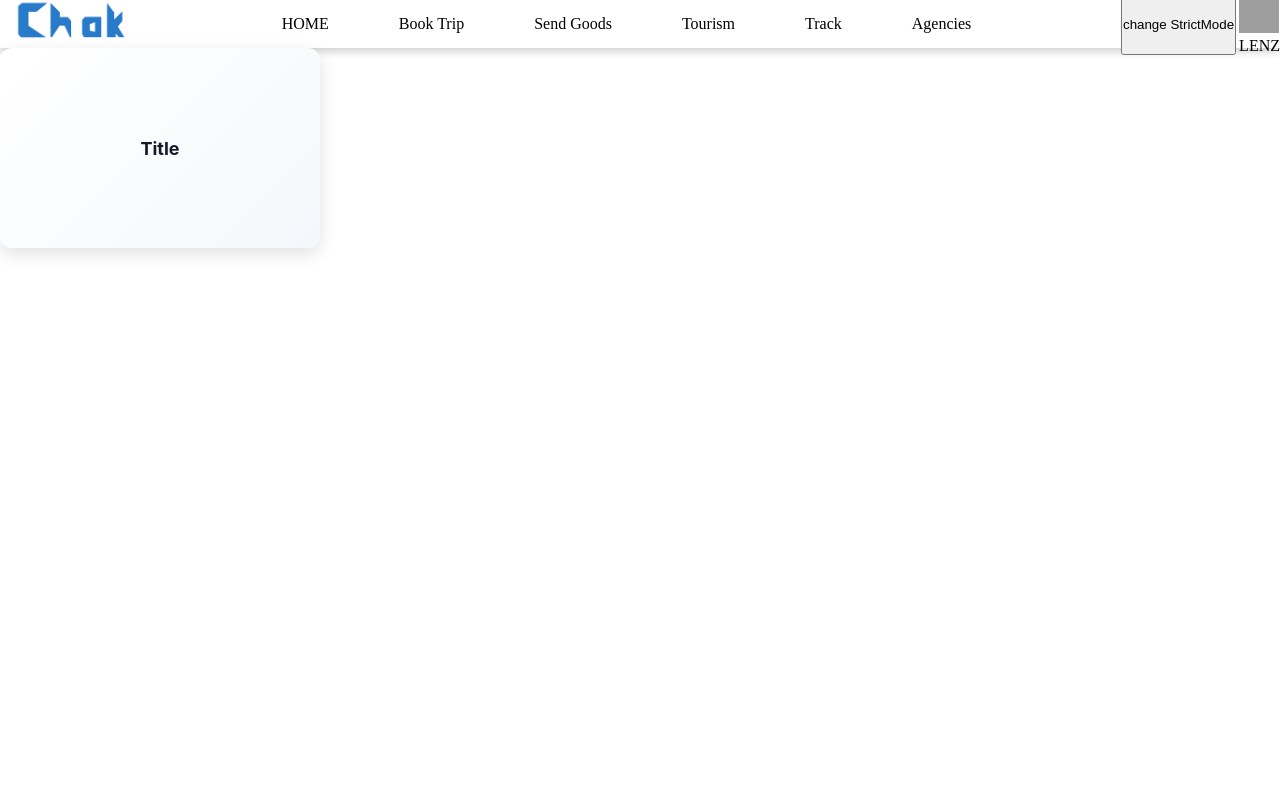
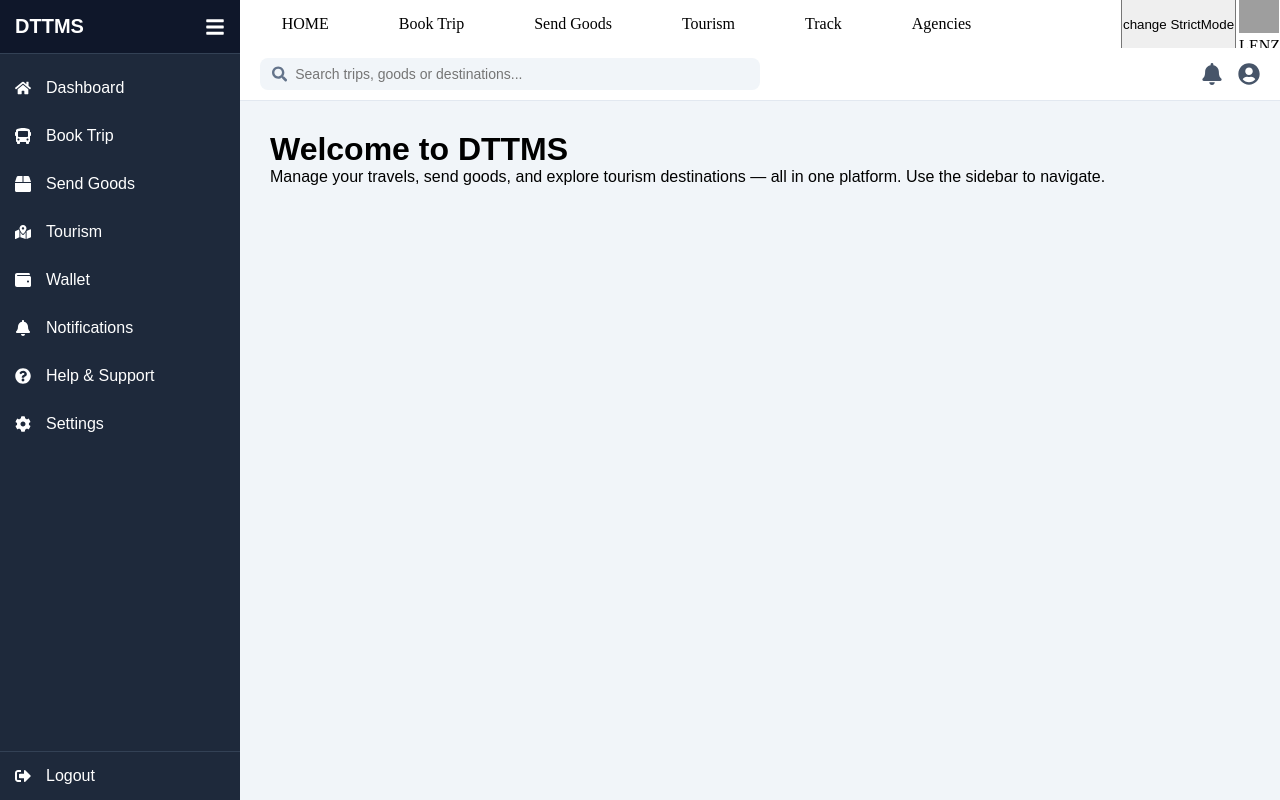
Before and after one commit to Godwill993/chak-travelling, a React (Vite) app: page / in a window 1280 px wide. Shown: the top 800 px of the page. Built offline with nearby package versions, Linux system fonts and the light colour scheme; grey boxes are pictures that could not be loaded.

Commit message:
side bar added

```diff
--- a/package.json
+++ b/package.json
@@ -11,7 +11,8 @@
   },
   "dependencies": {
     "react": "^19.1.1",
-    "react-dom": "^19.1.1"
+    "react-dom": "^19.1.1",
+    "react-icons": "^5.5.0"
   },
   "devDependencies": {
     "@eslint/js": "^9.33.0",
--- a/src/main.jsx
+++ b/src/main.jsx
@@ -3,11 +3,13 @@ import { createRoot } from 'react-dom/client'
 import './index.css'
 import Nav from './Nav.jsx'
 import FLIP from './FLIP.jsx'
+import DTTMSDashboard from './sidebar.jsx'
 
 
 createRoot(document.getElementById('root')).render(
   <StrictMode>
     <Nav/>
+<DTTMSDashboard/>
 
     <FLIP></FLIP>
 
--- /dev/null
+++ b/src/sidebar.jsx
@@ -0,0 +1,169 @@
+import React, { useState } from "react";
+import { FaBars, FaBus, FaBox, FaMapMarkedAlt, FaWallet, FaBell, FaCog, FaSignOutAlt, FaQuestionCircle, FaHome, FaSearch, FaUserCircle } from "react-icons/fa";
+
+export default function DTTMSDashboard() {
+  const [isCollapsed, setIsCollapsed] = useState(false);
+
+  const toggleSidebar = () => setIsCollapsed(!isCollapsed);
+
+  return (
+    <div style={styles.container}>
+      {/* === SIDEBAR === */}
+      <div style={{ ...styles.sidebar, width: isCollapsed ? "70px" : "240px" }}>
+        <div style={styles.sidebarHeader}>
+          {!isCollapsed && <h2 style={styles.logo}>DTTMS</h2>}
+          <FaBars style={styles.toggleBtn} onClick={toggleSidebar} />
+        </div>
+
+        <ul style={styles.menu}>
+          <li style={styles.menuItem}><FaHome /> {!isCollapsed && <span>Dashboard</span>}</li>
+          <li style={styles.menuItem}><FaBus /> {!isCollapsed && <span>Book Trip</span>}</li>
+          <li style={styles.menuItem}><FaBox /> {!isCollapsed && <span>Send Goods</span>}</li>
+          <li style={styles.menuItem}><FaMapMarkedAlt /> {!isCollapsed && <span>Tourism</span>}</li>
+          <li style={styles.menuItem}><FaWallet /> {!isCollapsed && <span>Wallet</span>}</li>
+          <li style={styles.menuItem}><FaBell /> {!isCollapsed && <span>Notifications</span>}</li>
+          <li style={styles.menuItem}><FaQuestionCircle /> {!isCollapsed && <span>Help & Support</span>}</li>
+          <li style={styles.menuItem}><FaCog /> {!isCollapsed && <span>Settings</span>}</li>
+        </ul>
+
+        <div style={styles.logout}>
+          <FaSignOutAlt /> {!isCollapsed && <span>Logout</span>}
+        </div>
+      </div>
+
+      {/* === MAIN AREA === */}
+      <div style={{ ...styles.mainContent, marginLeft: isCollapsed ? "70px" : "240px" }}>
+        {/* === NAVBAR === */}
+        <div style={styles.navbar}>
+          <div style={styles.searchBar}>
+            <FaSearch style={{ marginRight: 8, color: "#64748b" }} />
+            <input
+              type="text"
+              placeholder="Search trips, goods or destinations..."
+              style={styles.searchInput}
+            />
+          </div>
+          <div style={styles.navRight}>
+            <FaBell style={styles.navIcon} />
+            <FaUserCircle style={styles.navIcon} />
+          </div>
+        </div>
+
+        {/* === DASHBOARD CONTENT === */}
+        <div style={styles.dashboard}>
+          <h1>Welcome to DTTMS</h1>
+          <p>
+            Manage your travels, send goods, and explore tourism destinations —
+            all in one platform. Use the sidebar to navigate.
+          </p>
+        </div>
+      </div>
+    </div>
+  );
+}
+
+/* === INLINE CSS STYLES === */
+const styles = {
+  container: {
+    display: "flex",
+    fontFamily: "Arial, sans-serif",
+    backgroundColor: "#f8fafc",
+    height: "100vh",
+    margin: 0,
+  },
+  sidebar: {
+    backgroundColor: "#1e293b",
+    color: "white",
+    height: "100vh",
+    display: "flex",
+    flexDirection: "column",
+    position: "fixed",
+    left: 0,
+    top: 0,
+    transition: "width 0.3s ease",
+    overflow: "hidden",
+  },
+  sidebarHeader: {
+    display: "flex",
+    alignItems: "center",
+    justifyContent: "space-between",
+    padding: "15px",
+    background: "#0f172a",
+    borderBottom: "1px solid #334155",
+  },
+  logo: {
+    margin: 0,
+    fontSize: "20px",
+  },
+  toggleBtn: {
+    cursor: "pointer",
+    fontSize: "20px",
+  },
+  menu: {
+    listStyle: "none",
+    padding: 0,
+    marginTop: "10px",
+    flex: 1,
+  },
+  menuItem: {
+    display: "flex",
+    alignItems: "center",
+    gap: "15px",
+    padding: "15px",
+    cursor: "pointer",
+    transition: "background 0.3s",
+  },
+  logout: {
+    padding: "15px",
+    borderTop: "1px solid #334155",
+    display: "flex",
+    alignItems: "center",
+    gap: "15px",
+    cursor: "pointer",
+  },
+  mainContent: {
+    flex: 1,
+    transition: "margin-left 0.3s",
+    width: "100%",
+    background: "#f1f5f9",
+  },
+  navbar: {
+    display: "flex",
+    justifyContent: "space-between",
+    alignItems: "center",
+    background: "#ffffff",
+    padding: "10px 20px",
+    borderBottom: "1px solid #e2e8f0",
+    position: "sticky",
+    top: 0,
+    zIndex: 10,
+  },
+  searchBar: {
+    display: "flex",
+    alignItems: "center",
+    background: "#f1f5f9",
+    padding: "8px 12px",
+    borderRadius: "8px",
+    width: "50%",
+  },
+  searchInput: {
+    border: "none",
+    outline: "none",
+    background: "transparent",
+    width: "100%",
+    fontSize: "14px",
+  },
+  navRight: {
+    display: "flex",
+    alignItems: "center",
+    gap: "15px",
+  },
+  navIcon: {
+    fontSize: "22px",
+    color: "#475569",
+    cursor: "pointer",
+  },
+  dashboard: {
+    padding: "30px",
+  },
+};
```
Also changed, not shown: 1 other file (tests, documents, lock files or other folders).
